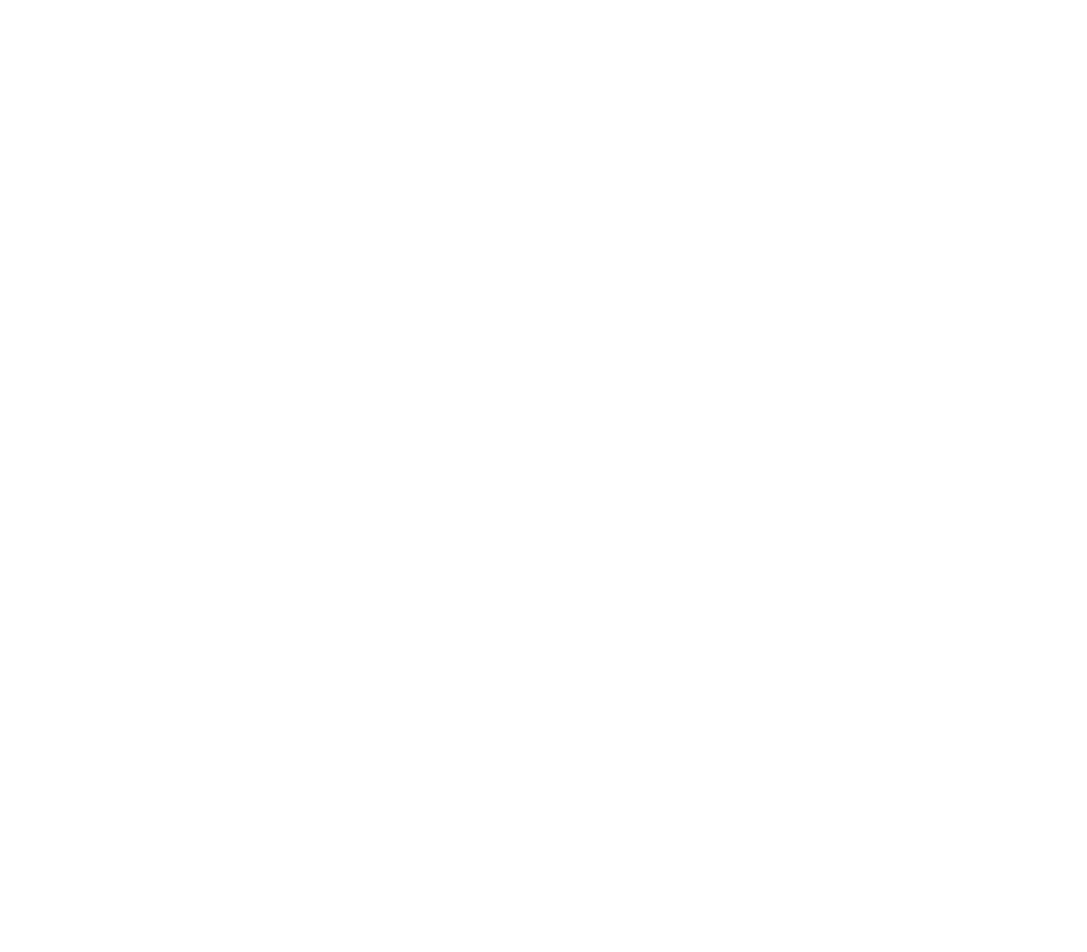
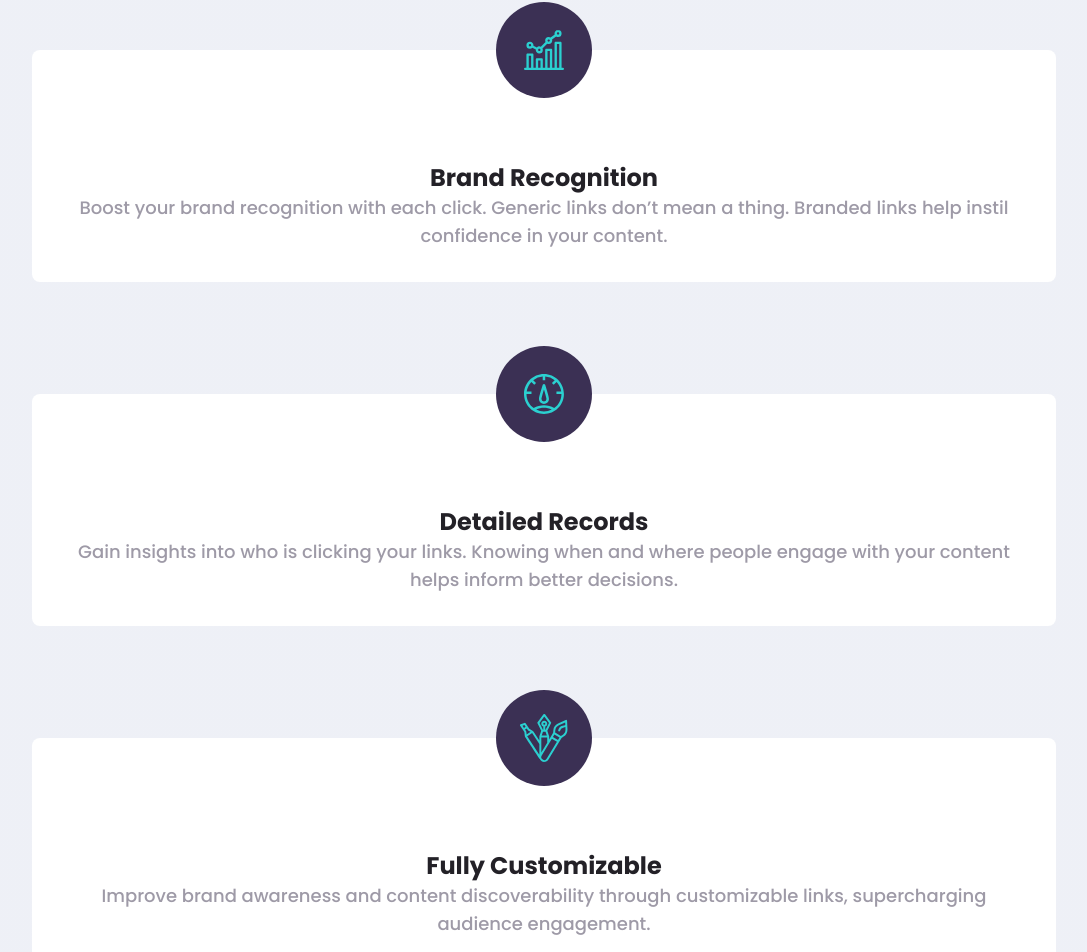
Before and after one commit to danidz96/url-shortening-api, a Next.js app: page / in a window 1280 px wide. Shown: the part 986-1938 px from the top of the page, without its empty margins (96-1183 px from the left). Before the commit the page ends 956 px from the top, so only its background shows below. Built offline with nearby package versions, Linux system fonts and the light colour scheme.

Commit message:
add feature cards

```diff
--- a/components/FeaturesSection/FeaturesSection.js
+++ b/components/FeaturesSection/FeaturesSection.js
@@ -1,6 +1,8 @@
+import FeatureCard from 'components/FeatureCard/FeatureCard';
+
 function FeaturesSection() {
   return (
-    <section className="mt-20 max-w-7xl mx-auto w-4/5">
+    <section className="mt-16 max-w-7xl mx-auto w-4/5">
       <h2
         className="text-3xl font-bold text-center text-violet-dark"
         style={{ lineHeight: '5rem' }}
@@ -12,6 +14,23 @@
           Track how your links are performing across the web with our advanced statistics dashboard.
         </p>
       </span>
+      <div className="mt-24 space-y-28">
+        <FeatureCard
+          icon="/images/icon-brand-recognition.svg"
+          title="Brand Recognition"
+          text="Boost your brand recognition with each click. Generic links don’t mean a thing. Branded links help instil confidence in your content."
+        />
+        <FeatureCard
+          icon="/images/icon-detailed-records.svg"
+          title="Detailed Records"
+          text="Gain insights into who is clicking your links. Knowing when and where people engage with your content helps inform better decisions."
+        />
+        <FeatureCard
+          icon="/images/icon-fully-customizable.svg"
+          title="Fully Customizable"
+          text="Improve brand awareness and content discoverability through customizable links, supercharging audience engagement."
+        />
+      </div>
     </section>
   );
 }
```
